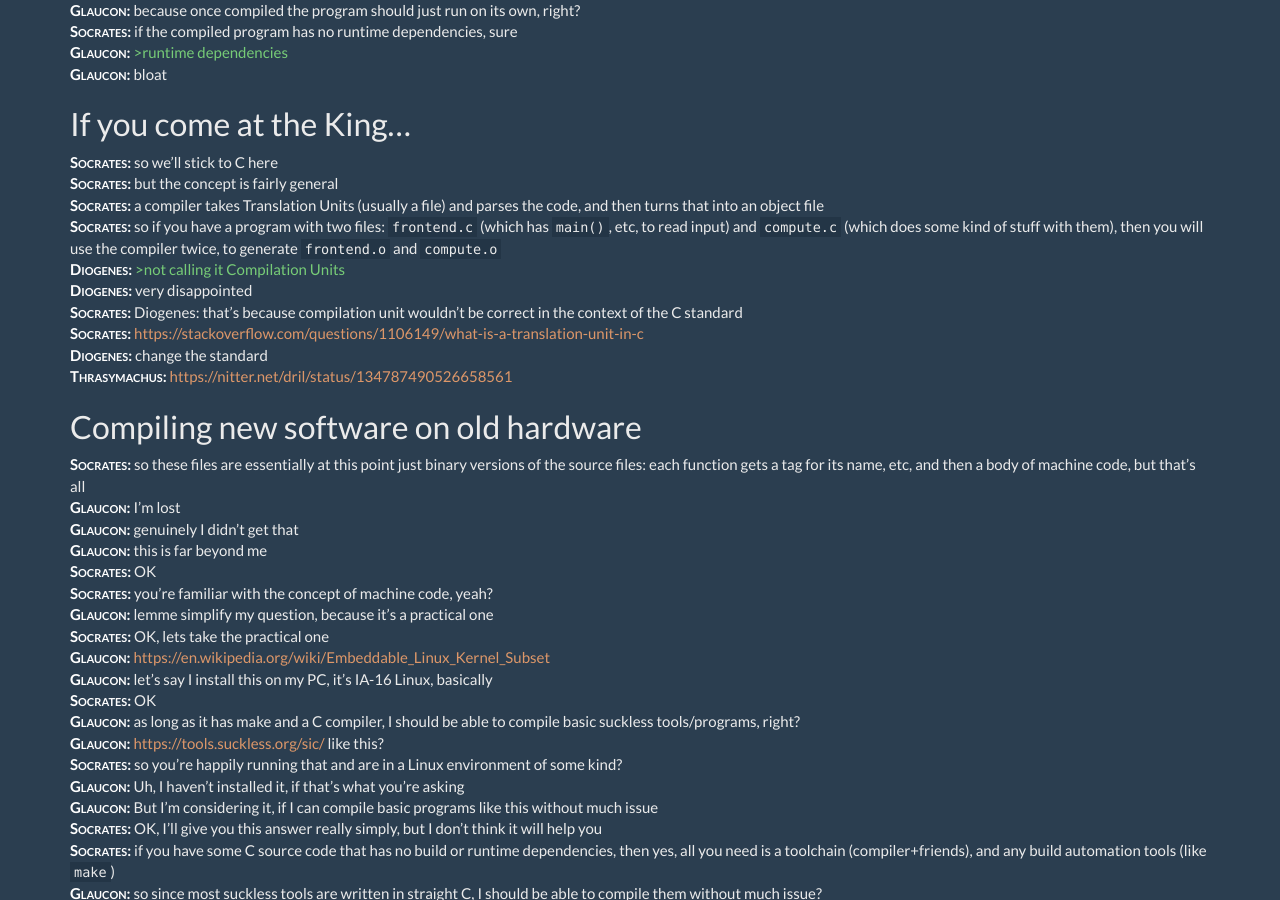
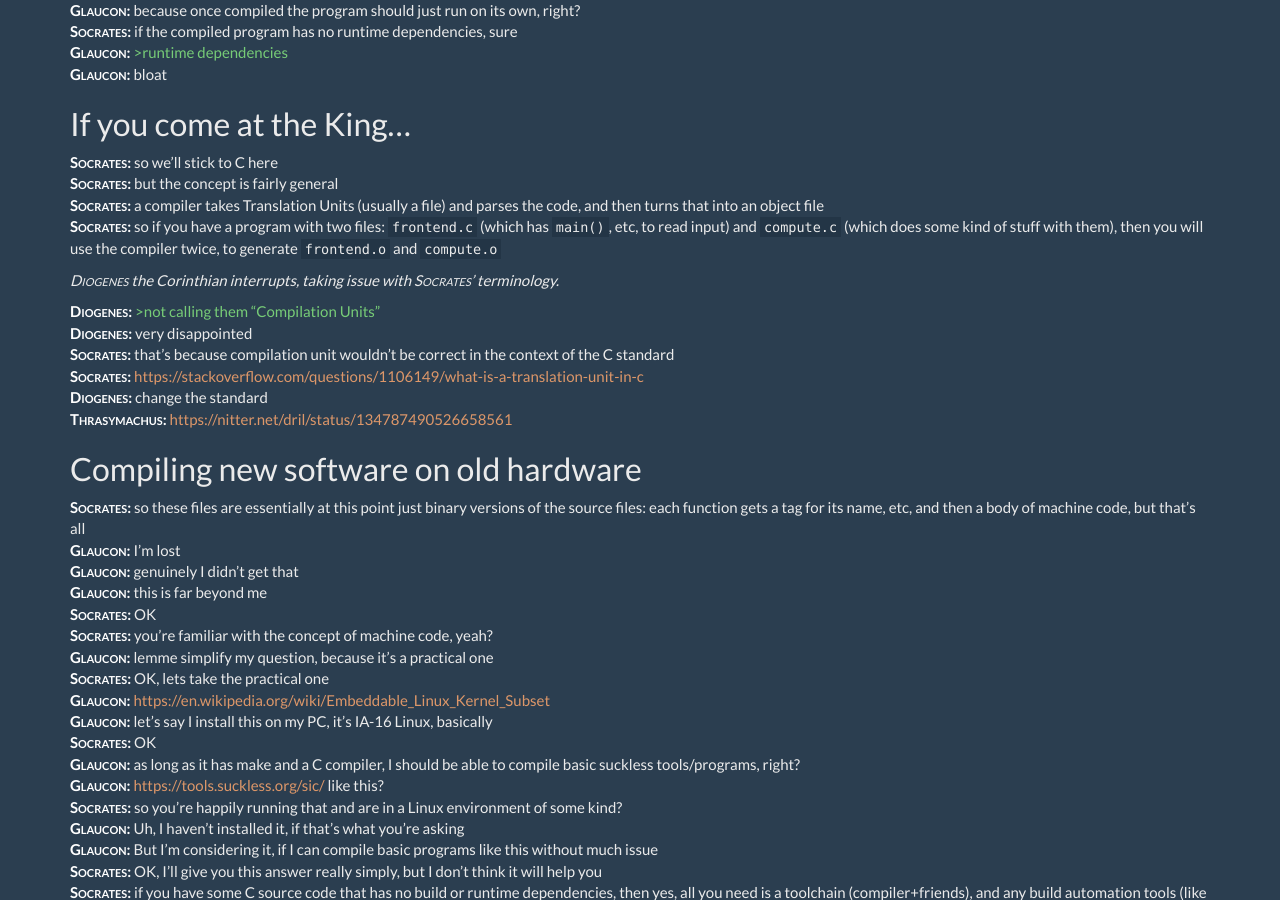
Before and after one commit to scriptkitties/fglt, a Jekyll site: the page built from _agora/book-02-why-cant-i-compile-all-this-bloat.md, in a window 1280 px wide and 900 px high, scrolled down 902 px. Built offline with Jekyll 4.4.1, drawn with Linux system fonts in a browser that asks for light colours.

Commit message:
Expand and clarify Diogenes' interruption

```diff
--- a/_agora/book-02-why-cant-i-compile-all-this-bloat.md
+++ b/_agora/book-02-why-cant-i-compile-all-this-bloat.md
@@ -47,9 +47,12 @@ If you come at the King...
 <b class="name">Socrates:</b> but the concept is fairly general
 <b class="name">Socrates:</b> a compiler takes Translation Units (usually a file) and parses the code, and then turns that into an object file
 <b class="name">Socrates:</b> so if you have a program with two files: `frontend.c` (which has `main()`, etc, to read input) and `compute.c` (which does some kind of stuff with them), then you will use the compiler twice, to generate `frontend.o` and `compute.o`
-<b class="name">Diogenes:</b> <span class="greentext">&gt;not calling it Compilation Units</span>
+
+*<span class="name">Diogenes</span> the Corinthian interrupts, taking issue with <span class="name">Socrates</span>' terminology.*
+
+<b class="name">Diogenes:</b> <span class="greentext">&gt;not calling them "Compilation Units"</span>
 <b class="name">Diogenes:</b> very disappointed
-<b class="name">Socrates:</b> Diogenes: that's because compilation unit wouldn't be correct in the context of the C standard
+<b class="name">Socrates:</b> that's because compilation unit wouldn't be correct in the context of the C standard
 <b class="name">Socrates:</b> <https://stackoverflow.com/questions/1106149/what-is-a-translation-unit-in-c>
 <b class="name">Diogenes:</b> change the standard
 <b class="name">Thrasymachus:</b> <https://nitter.net/dril/status/134787490526658561>
```
